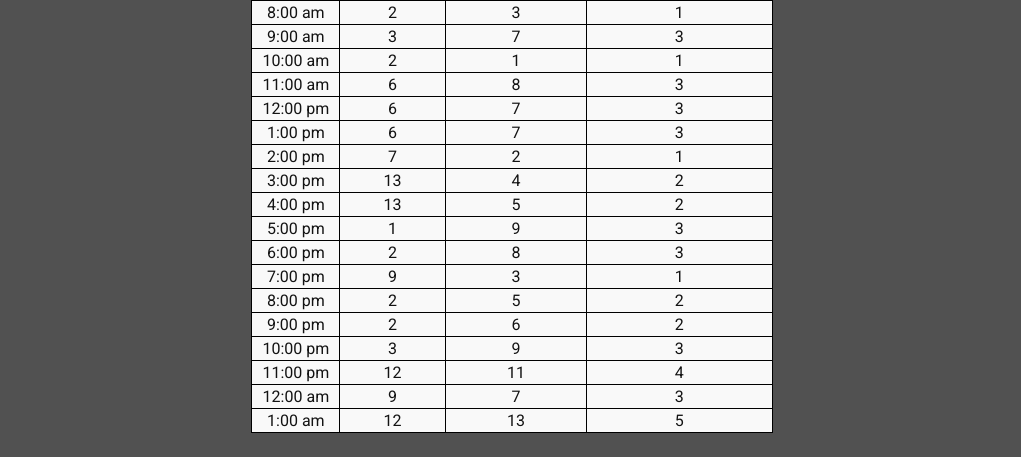
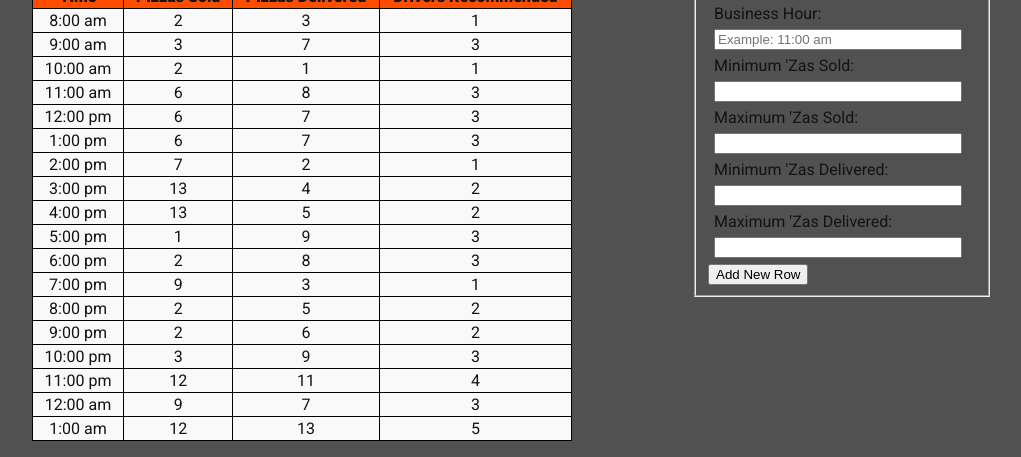
Before and after one commit to ckperez/pizza-odyssey, a plain HTML site: page sales-data.html in a window 1280 px wide. Shown: the part 89-546 px from the top of the page, without its empty margins (128-1149 px from the left). Drawn offline with Linux system fonts and the light colour scheme.

Commit message:
added table form to sales data page, beginning js for form

```diff
--- a/app.js
+++ b/app.js
@@ -188,7 +188,6 @@ if (ballardTableID || firstHillTableID || internationalTableID || sluTableID ||
 
 ////SALES-DATA DOM STUFF ABOVE HERE
 
-
 ////INDEX DOM STUFF BELOW
 function addOdysseys(storeLocation){
   for (var i = 0; i < storeLocation.hourlySalesData.length; i++){
--- a/sales-data.html
+++ b/sales-data.html
@@ -72,7 +72,47 @@
           </tr>
         </table>
       </section>
+      <section>
+        <table id="fremontTable">
+          <h1 class="locationName">Fremont</h1>
+          <tr>
+            <th>Time</th>
+            <th>Pizzas Sold</th>
+            <th>Pizzas Delivered</th>
+            <th>Drivers Recommended</th>
+          </tr>
+        </table>
+      </section>
     </article>
+    <aside>
+      <form id="updateFremontForm">
+        <fieldset>
+          <legend>New Info for Fremont</legend>
+
+          <label name="hourForm">Business Hour:</label>
+          <br />
+          <input name="hourForm" type="text" placeholder="Example: 11:00 am">
+          <br />
+          <label name="minSoldForm">Minimum 'Zas Sold:</label>
+          <br />
+          <input name="minSoldForm" type="number">
+          <br />
+          <label name="maxSoldForm">Maximum 'Zas Sold:</label>
+          <br />
+          <input name="maxSoldForm" type="number">
+          <br />
+          <label name="minDeliveredForm">Minimum 'Zas Delivered:</label>
+          <br />
+          <input name="minDeliveredForm" type="number">
+          <br />
+          <label name="maxDeliveredForm">Maximum 'Zas Delivered:</label>
+          <br />
+          <input name="maxDeliveredForm" type="number">
+          <br />
+          <button type="submit">Add New Row</button>
+        </fieldset>
+      </form>
+    </aside>
     <script src="app.js"></script>
   </body>
 </html>
--- a/style.css
+++ b/style.css
@@ -9,6 +9,10 @@ body {
   font-family: 'Roboto', sans-serif;
   background-color: #515151;
   color: #131313;
+  max-width: 960px;
+}
+article {
+  float: left;
 }
  table, tr, th, td {
    border: 1px solid black;
@@ -19,6 +23,8 @@ body {
  }
 table {
   margin-bottom: 12px;
+  background-color: #F9F9F9;
+  width: 540px;
 }
 
 .locationName {
@@ -32,9 +38,21 @@ table {
    background-color: #FF4D00;
  }
 
-table {
-  background-color: #F9F9F9;
+aside {
+  margin-top:60px;
+  width: 300px;
+  float: right;
+  text-align: justify;
 }
+
+label, input {
+  margin: 6px;
+}
+
+input {
+  width: 240px;
+}
+
 /*Below here is some stuff for index.html*/
 
 header h1 {
```
